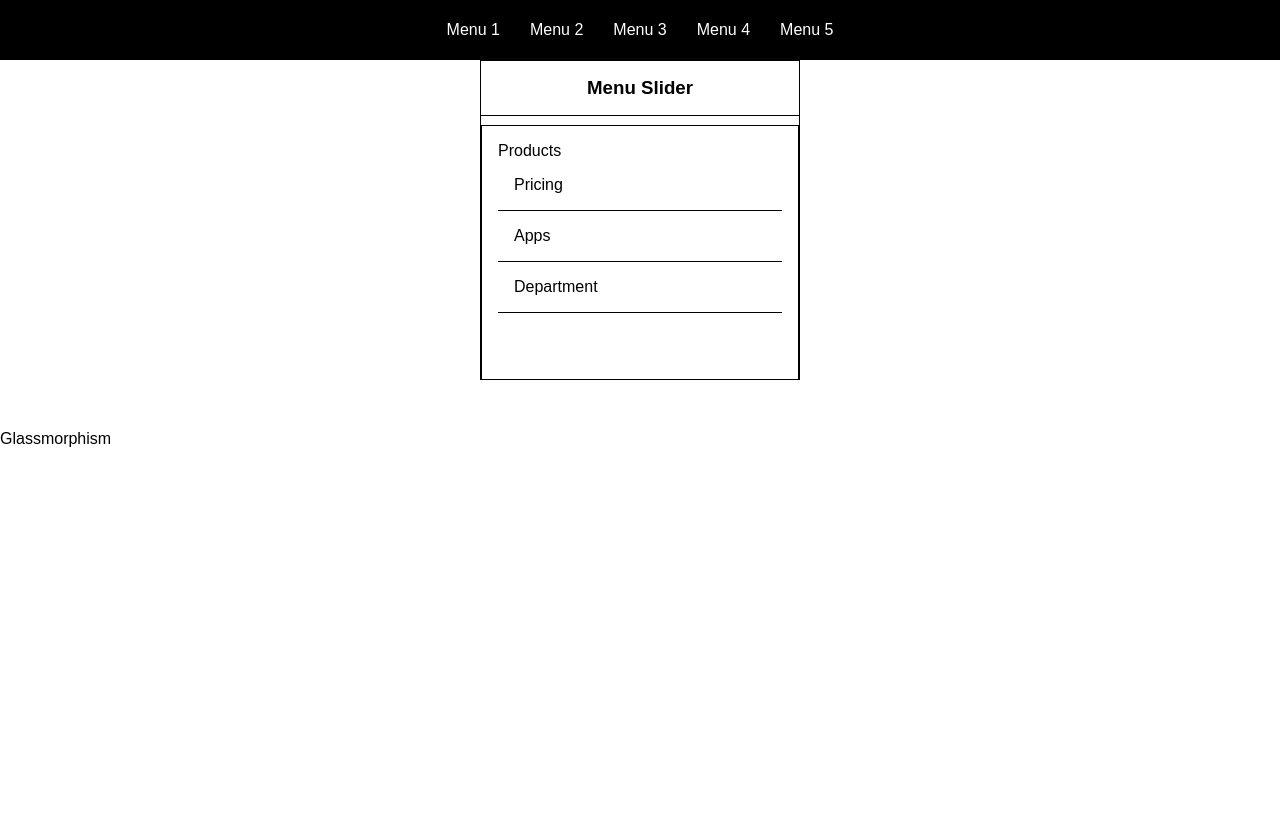
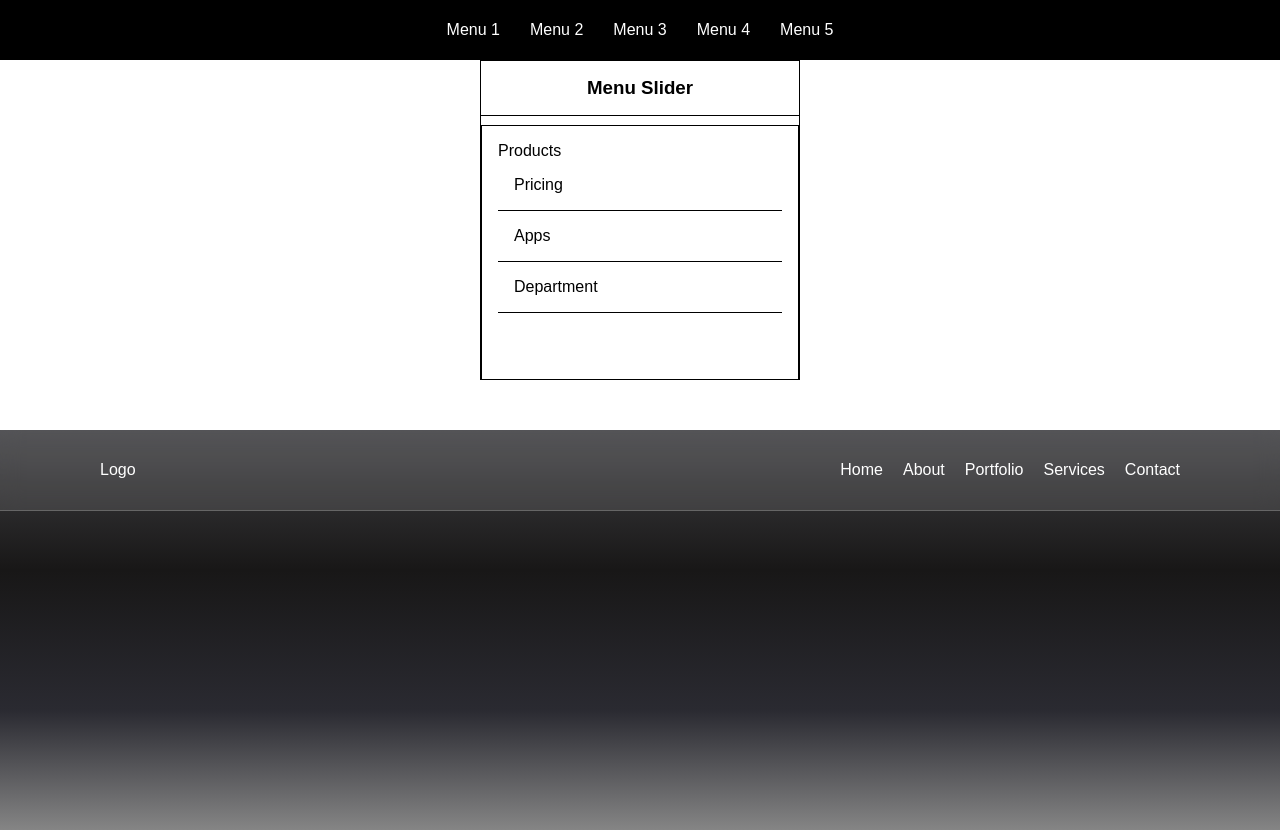
Before and after one commit to savus/ReactDropdownMenus, a React (Vite) app: page / in a window 1280 px wide. Before the commit the page ends 800 px from the top, so only its background shows below. Built offline with nearby package versions, Linux system fonts and the light colour scheme.

Commit message:
build glassmorphic navbar

```diff
--- a/src/App.tsx
+++ b/src/App.tsx
@@ -25,7 +25,22 @@ function App() {
       </TabStateProvider> */}
       <PracticeHeader />
       <MenuSlider />
-      <section className="glassmorphism-menu">Glassmorphism</section>
+      <section className="glassmorphism-menu">
+        <div className="glassmorphism-container">
+          <header className="header">
+            <a href="#" className="logo">
+              Logo
+            </a>
+            <nav className="navbar">
+              <a href="#">Home</a>
+              <a href="#">About</a>
+              <a href="#">Portfolio</a>
+              <a href="#">Services</a>
+              <a href="#">Contact</a>
+            </nav>
+          </header>
+        </div>
+      </section>
     </>
   );
 }
--- a/src/css/glassmorphism-menu.css
+++ b/src/css/glassmorphism-menu.css
@@ -2,3 +2,63 @@
   margin-top: 50px;
   color: #000;
 }
+
+.glassmorphism-menu nav {
+  background-color: unset;
+}
+
+.glassmorphism-menu .glassmorphism-container {
+  background: linear-gradient(
+    180deg,
+    rgba(66, 66, 69, 1) 0%,
+    rgba(24, 23, 23, 1) 35%,
+    rgba(42, 42, 49, 1) 70%,
+    rgba(133, 133, 133, 1) 100%
+  );
+  background-size: cover;
+  background-position: center;
+  min-height: 400px;
+  position: relative;
+}
+
+.glassmorphism-menu .glassmorphism-container .header {
+  position: absolute;
+  top: 0;
+  left: 0;
+  width: 100%;
+  padding: 10px 100px;
+  background-color: rgba(255, 255, 255, 0.1);
+  backdrop-filter: blur(10px);
+  border-bottom: 1px solid rgba(255, 255, 255, 0.2);
+}
+
+.glassmorphism-menu .glassmorphism-container .header::before {
+  content: "";
+  position: absolute;
+  top: 0;
+  left: -100%;
+  height: 100%;
+  width: 100%;
+  background: linear-gradient(
+    90deg,
+    transparent,
+    rgba(255, 255, 255, 0.4),
+    transparent
+  );
+  transition: left 0.8s ease;
+}
+
+.glassmorphism-menu .glassmorphism-container .header:hover::before {
+  left: 100%;
+}
+
+.glassmorphism-menu .glassmorphism-container .header,
+.glassmorphism-menu .glassmorphism-container .navbar {
+  display: flex;
+  justify-content: space-between;
+  align-items: center;
+}
+
+.glassmorphism-menu .glassmorphism-container .navbar {
+  gap: 20px;
+}
```
